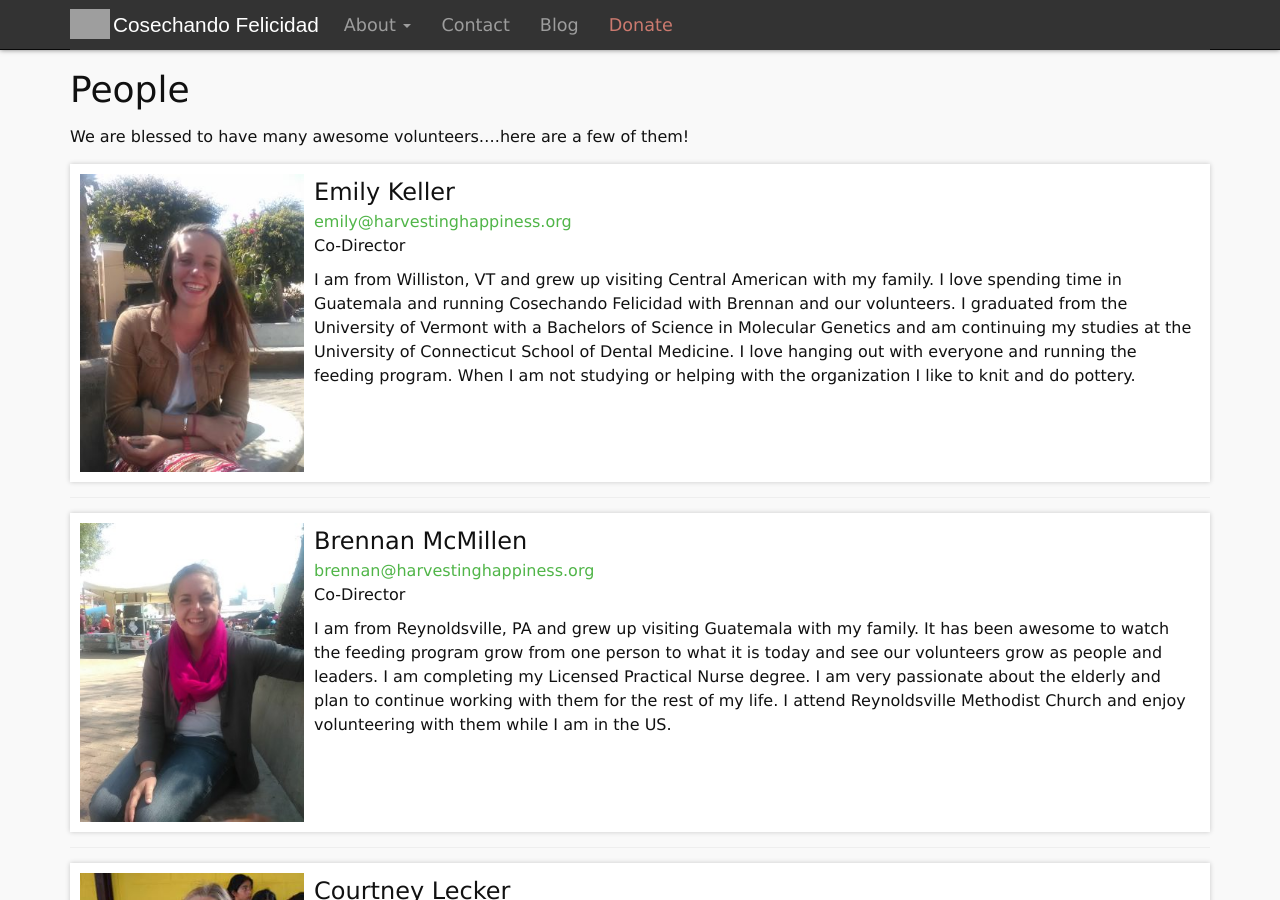
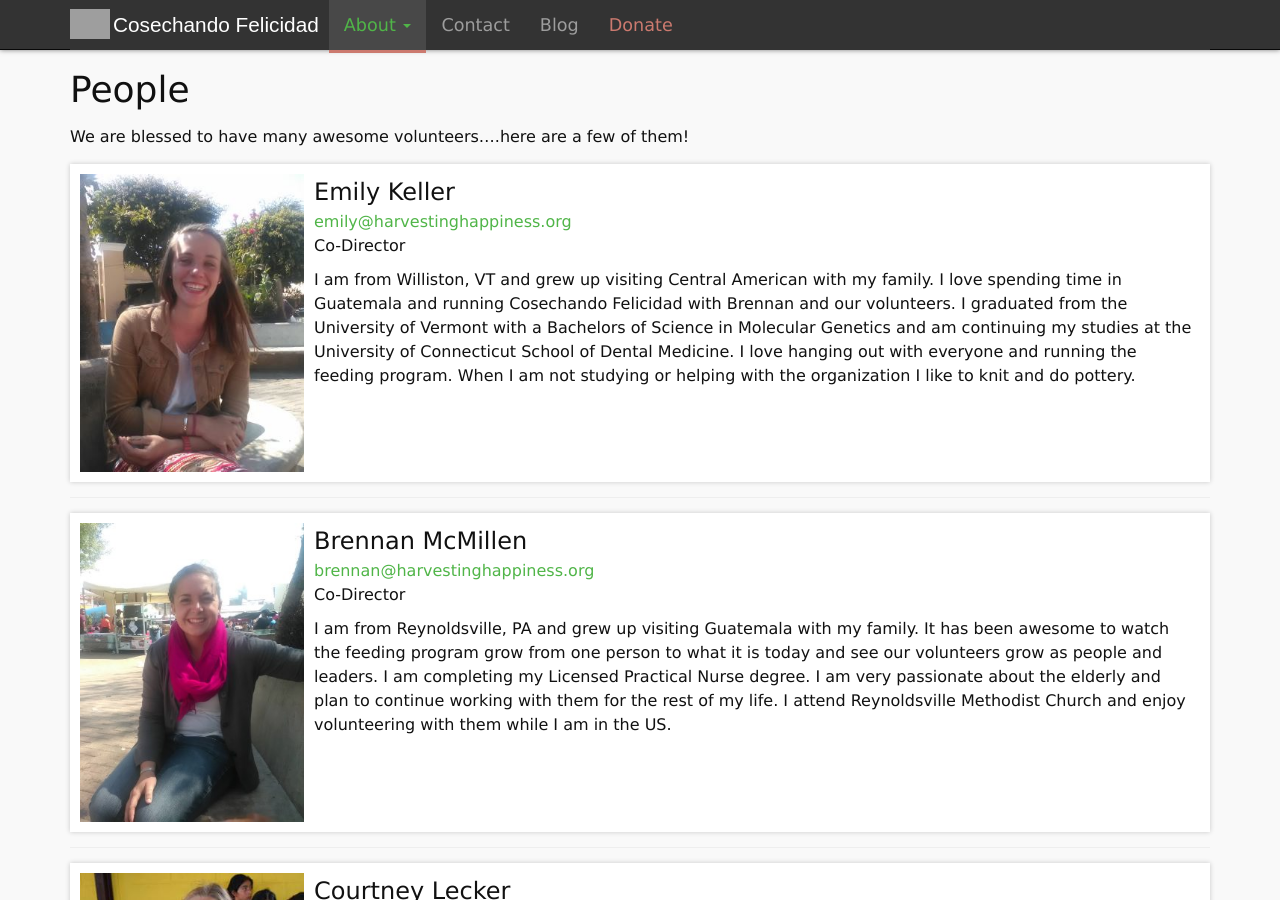
Before and after one commit to harvestinghappiness/harvestinghappiness.github.io, a Jekyll site: the page built from people.md, in a window 1280 px wide and 900 px high. Built offline with Jekyll 4.4.1, drawn with Linux system fonts in a browser that asks for light colours.

Commit message:
Update header.html

```diff
--- a/_includes/header.html
+++ b/_includes/header.html
@@ -12,7 +12,7 @@
       </div>
       <div id="navbar" class="collapse navbar-collapse">
         <ul class="nav navbar-nav">
-          <li class="dropdown{% if page.url == '/about/' or page.url == /people/ %} active{% endif %}">
+          <li class="dropdown{% if page.url == '/about/' or page.url == '/people/' %} active{% endif %}">
             <a href="#" class="dropdown-toggle" data-toggle="dropdown" role="button" aria-haspopup="true" aria-expanded="false">About <span class="caret"></span></a>
             <ul class="dropdown-menu">
               <li><a href="/about/">Our Mission</a></li>
```
